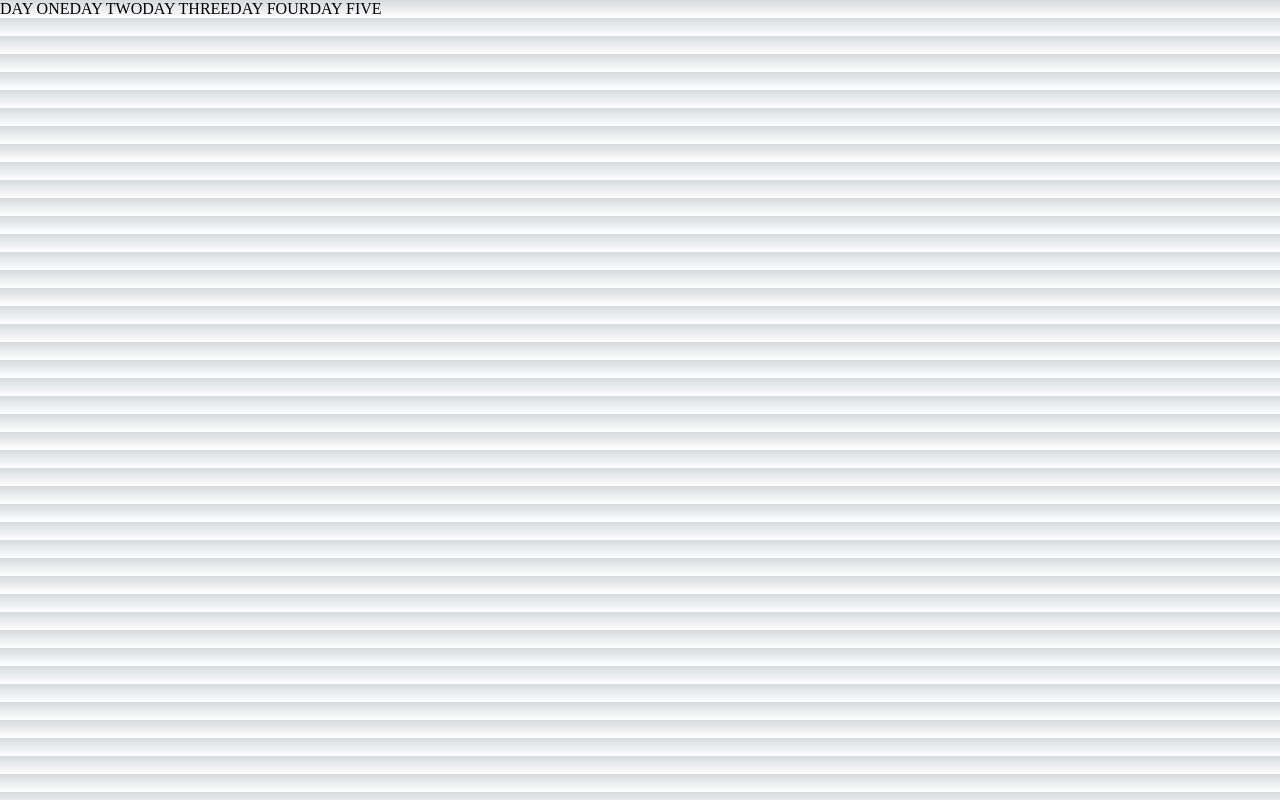
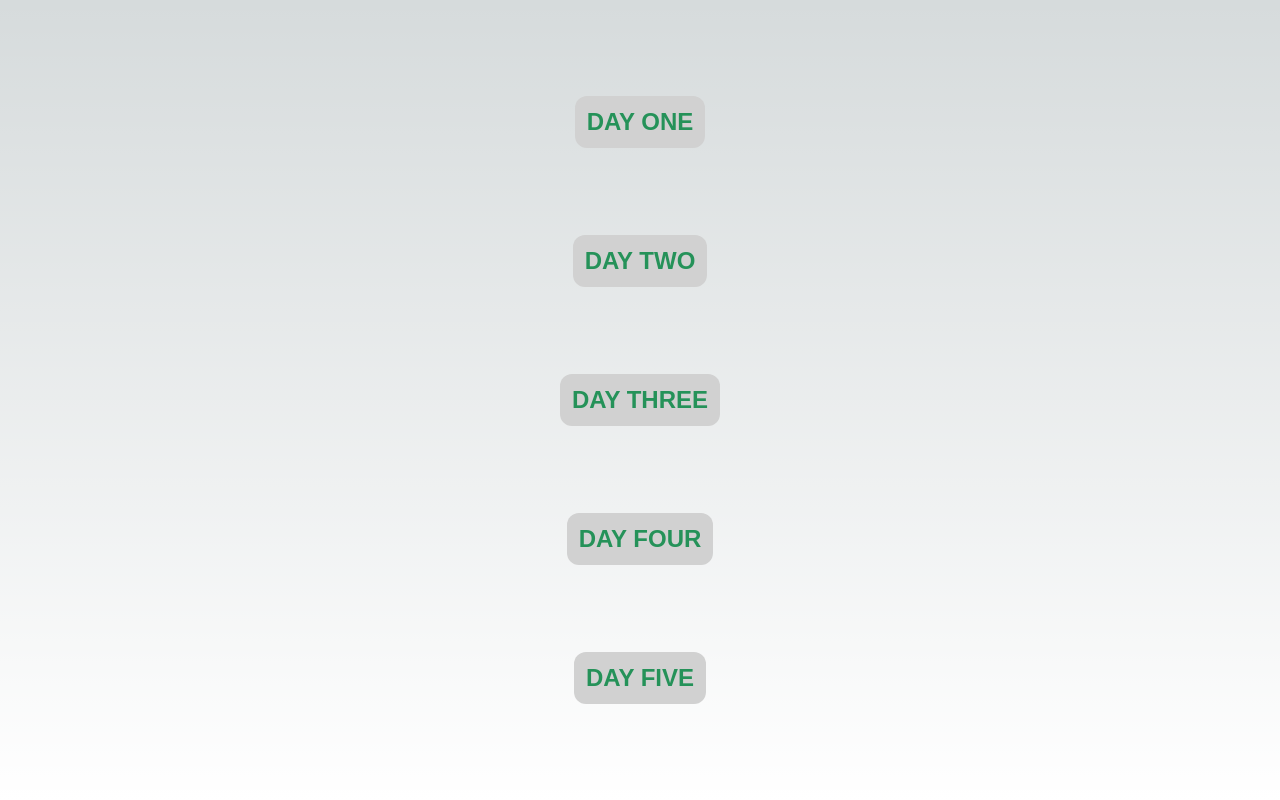
Before and after one commit to GMSoudersJr/armstrong-pull-up-program, a Next.js app: page /program in a window 1280 px wide. Built offline with nearby package versions, Linux system fonts and the light colour scheme; a web font is replaced by a local one.

Commit message:
feat(page link): add page link component
one component used for navigating through pages within the app

```diff
--- a/src/app/components/PageLink.module.css
+++ b/src/app/components/PageLink.module.css
@@ -1,4 +1,6 @@
 .pageLink {
+  min-width: 8rem;
+  text-align: center;
   font-family: var(--font-stintUltraCondensed);
   font-size: 1.5rem;
   color: #259259;
--- a/src/app/components/overview/Accordion.module.css
+++ b/src/app/components/overview/Accordion.module.css
@@ -28,6 +28,11 @@
   margin-bottom: 0.5rem;
 }
 
+.panelListitem:last-child:has(a) {
+  margin-top: 1.5rem;
+  margin-bottom: 1.5rem;
+}
+
 .panel {
   display: hidden;
   padding: 0 18px;
--- a/src/app/program/page.module.css
+++ b/src/app/program/page.module.css
@@ -0,0 +1,8 @@
+.main {
+  display: flex;
+  flex-direction: column;
+  justify-content: space-between;
+  align-items: center;
+  padding: 6rem;
+  min-height: 100vh;
+}
--- a/src/app/program/page.tsx
+++ b/src/app/program/page.tsx
@@ -1,14 +1,18 @@
+import {PageLink} from '@/components/PageLink';
+import styles from './page.module.css';
 import Link from "next/link";
 
 const ProgramPage = () => {
 
   return (
-    <main>
+    <main className={styles.main}>
       {DAYS.map((day) => {
       return (
-      <Link key={day.label} href={day.path}>
-        {day.label}
-      </Link>
+          <PageLink
+            key={day.path}
+            path={day.path}
+            label={day.label}
+          />
       )
       })}
     </main>
```
Also changed, not shown: src/app/components/overview/Accordion.tsx (+5 -9 lines).
